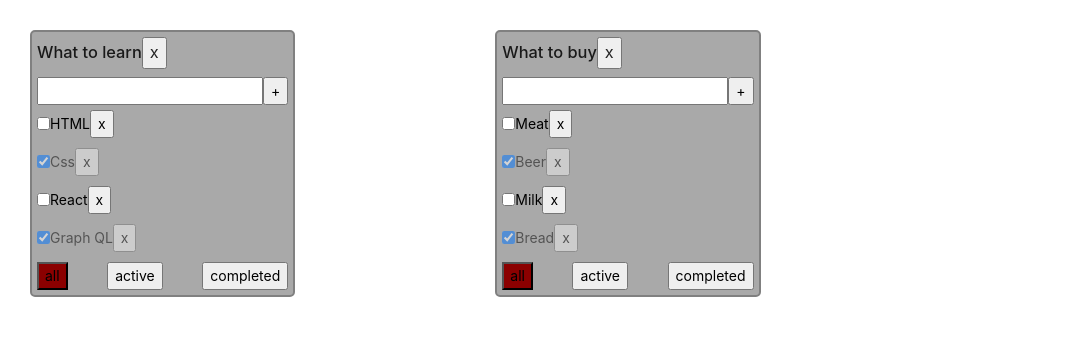
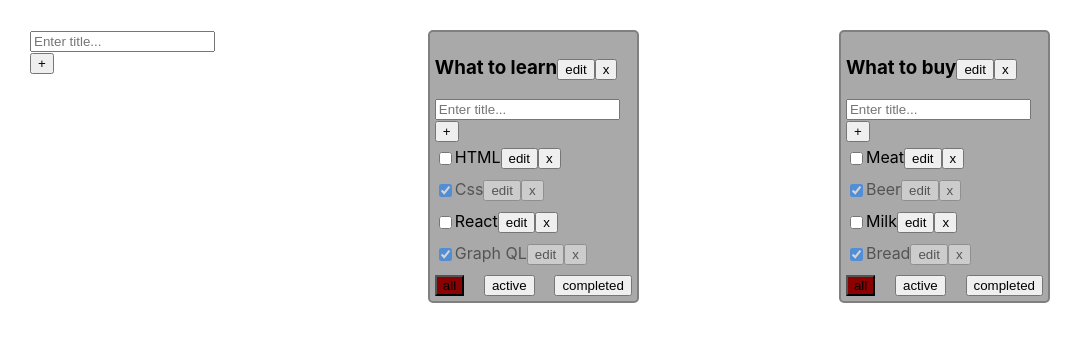
Before and after one commit to Toyfon/ToDoList, a React (Create React App) app: page / in a window 1280 px wide. Shown: the top 342 px of the page, without its empty margins (0-1083 px from the left). Built offline with nearby package versions, Linux system fonts and the light colour scheme.

Commit message:
add independent components AddItemForm.tsx and EditableSpan.tsx. Refactoring

```diff
--- a/package.json
+++ b/package.json
@@ -11,7 +11,6 @@
     "@types/react": "^17.0.0",
     "@types/react-dom": "^17.0.0",
     "@types/uuid": "^8.3.1",
-    "antd": "^4.16.13",
     "react": "^17.0.2",
     "react-dom": "^17.0.2",
     "react-scripts": "4.0.3",
--- /dev/null
+++ b/src/AddItemForm.tsx
@@ -0,0 +1,41 @@
+import React, {useState} from "react";
+import {Button} from './components/button'
+import {Input} from "./components/Input";
+
+
+type AddItemFormPropsType = {
+    callBack: (value:string) => void
+}
+
+export const AddItemForm = ({
+                                callBack,
+                                ...props
+                            }: AddItemFormPropsType) => {
+
+    const [newTaskTitle, setNewTaskTitle] = useState("")
+    const [error, setError] = useState<boolean>(false)
+
+
+    const errorMessage = error ? <div style={{color: "darkred", outline: "none"}}>Title is required!</div> : null
+
+    const addItem = (newTaskTitle:string) => {
+        if (newTaskTitle.trim()) {
+            callBack(newTaskTitle)
+            setNewTaskTitle("")
+        } else {
+            setError(true)
+        }
+    }
+
+    return (
+
+        <div>
+            <Input error={error} setError={setError}
+                   newTaskTitle={newTaskTitle}
+                   setNewTaskTitle={setNewTaskTitle}
+                   callback={addItem}/>
+            {errorMessage}
+            <Button name={'+'} callBack={()=>addItem(newTaskTitle)}/>
+        </div>
+    )
+}
--- a/src/App.tsx
+++ b/src/App.tsx
@@ -2,7 +2,7 @@ import React, {useState} from 'react';
 import './App.css';
 import {taskType, Todolist} from "./todolist";
 import {v1} from "uuid";
-import "antd/dist/antd.css";
+import {AddItemForm} from "./AddItemForm";
 
 
 export type FilterValuesType = "all" | "active" | "completed"
@@ -44,13 +44,11 @@ function App() {
         ]
     })
 
-
-    function removeTask (taskId: string, todolistId: string) {
+    function removeTask(taskId: string, todolistId: string) {
         tasks[todolistId] = tasks[todolistId].filter(t => t.id !== taskId)// делаем копию, фильтруем ее, перезаписываем в переменную и сетаем ее
         setTasks({...tasks})
         /*setTasks({...tasks, [todolistId]:tasks[todolistId].filter(t => t.id !== todolistId)})*/// можно записать так
     }
-
     function addTask(title: string, todolistId: string) {
         let newTask: taskType = {
             id: v1(),
@@ -62,10 +60,14 @@ function App() {
             [todolistId]: [newTask, ...tasks[todolistId]]
         })
     }
-
     const changeTaskStatus = (taskId: string, isDone: boolean, todolistId: string) => {
         setTasks({
             ...tasks, [todolistId]: tasks[todolistId].map(t => t.id === taskId ? {...t, isDone} : t)
+        })
+    }
+    const changeTaskTitle =(taskId: string, title: string, todolistId: string) => {
+        setTasks({
+            ...tasks, [todolistId]: tasks[todolistId].map(t => t.id === taskId ? {...t, title} : t)
         })
     }
 
@@ -73,10 +75,21 @@ function App() {
     const changeFilter = (filter: FilterValuesType, todolistId: string) => {
         setTodoLists(todoLists.map(tl => tl.id === todolistId ? {...tl, filter} : tl))
     }
-
+    const changeTodolistTitle = (title:string, todolistId: string) => {
+        setTodoLists(todoLists.map(tl => tl.id === todolistId ? {...tl, title} : tl))}
     const removeTodolist = (todolistId: string) => {
         setTodoLists(todoLists.filter(tl => tl.id !== todolistId))
         delete tasks[todolistId]
+    }
+    const addTodolist = (title: string) => {
+        const todoListId = v1()
+        const newTodolist: TodolistType = {
+            id: todoListId,
+            title,
+            filter: "all"
+        }
+        setTodoLists([...todoLists, newTodolist])
+        setTasks({...tasks, [todoListId]: []})
     }
 
 
@@ -89,7 +102,8 @@ function App() {
         if (tl.filter === "completed") {
             taskForRender = tasks[tl.id].filter(t => t.isDone);
         }
-                return (<Todolist
+        return (<div>
+                <Todolist
                     key={tl.id}
                     id={tl.id}
                     title={tl.title}
@@ -100,11 +114,16 @@ function App() {
                     addTask={addTask}
                     changeTaskStatus={changeTaskStatus}
                     removeTodolist={removeTodolist}
+                    changeTaskTitle={changeTaskTitle}
+                    changeTodolistTitle={changeTodolistTitle}
                 />
+            </div>
         )
     })
+
     return (
         <div className="App">
+            <AddItemForm callBack={addTodolist}/>
             {todolistComponents}
         </div>
     );
--- /dev/null
+++ b/src/components/EditableSpan.tsx
@@ -0,0 +1,38 @@
+import React, {ChangeEvent, useState} from "react";
+
+
+type EditableSpanPropsType = {
+    title: string
+    callBack: (title:string) => void
+}
+
+export const EditableSpan = (props: EditableSpanPropsType) => {
+    const [editMode, setEditMode] = useState(false)
+    const [title, setTitle] = useState("")
+
+    const onEditMode = () => {
+        setEditMode(true)
+        if (props.title) {
+            setTitle(props.title)
+        }
+    }
+    const offEditMode = () => {
+        setEditMode(false)
+        props.callBack(title)
+    }
+    const onChangeTitleHandler = (e: ChangeEvent<HTMLInputElement>) => {
+        setTitle(e.currentTarget.value)
+    }
+
+
+    return (
+        editMode
+            ? <input value={title}
+                     onBlur={offEditMode}
+                     autoFocus={true}
+                     onChange={onChangeTitleHandler}/>
+            : <span onDoubleClick={onEditMode}>{props.title}
+                <button onClick={onEditMode}>edit</button>
+        </span>
+    )
+}
--- a/src/components/Input.tsx
+++ b/src/components/Input.tsx
@@ -4,7 +4,7 @@ import React, {ChangeEvent, KeyboardEvent} from "react";
 type InputType = {
     error?: boolean
     newTaskTitle: string
-    callback: () => void
+    callback: (value:string) => void
     setNewTaskTitle: (title: string) => void
     setError: (value: boolean) => void
 }
@@ -20,7 +20,7 @@ export const Input = ({error, newTaskTitle, setNewTaskTitle, setError, callback}
     const onKeyPressHandler = (e: KeyboardEvent<HTMLInputElement>) => {
         setError(false)
         if (e.key === "Enter" && newTaskTitle.trim()) { //проверка на пробелы и enter
-            callback()
+            callback(newTaskTitle)
             setNewTaskTitle("")
         } else {
             setError(true)
@@ -30,6 +30,7 @@ export const Input = ({error, newTaskTitle, setNewTaskTitle, setError, callback}
     return <>
         <input className={error ? "error" : ""}
                value={newTaskTitle}
+               placeholder= 'Enter title... '
                onChange={onChangeTitleHandler}
             //событие, происходящее при нажатии кнопки enter (добавляем новую таску)
                onKeyPress={onKeyPressHandler}/>
--- a/src/todolist.tsx
+++ b/src/todolist.tsx
@@ -1,7 +1,8 @@
-import React, {ChangeEvent, KeyboardEvent, useState} from "react";
+import React, {ChangeEvent} from "react";
 import {FilterValuesType} from "./App";
 import {Button} from './components/button'
-import {Input} from "./components/Input";
+import {AddItemForm} from "./AddItemForm";
+import {EditableSpan} from "./components/EditableSpan";
 
 
 export type taskType = {
@@ -20,66 +21,54 @@ type toDoListPropsType = {
     addTask: (title: string, todolistId: string) => void
     changeTaskStatus: (taskId: string, isDone: boolean, todolistId: string) => void
     removeTodolist: (todolistId: string) => void
+    changeTaskTitle: (taskId: string, title: string, todolistId: string) => void
+    changeTodolistTitle: (title: string, todolistId: string) => void
 }
 
-export const Todolist = ({id,filter,
-                             title,tasks,
+export const Todolist = ({
+                             id, filter,
+                             title, tasks,
                              removeTask,
                              changeFilter,
                              addTask,
                              changeTaskStatus,
-                             removeTodolist}: toDoListPropsType) => {
+                             removeTodolist,
+                             changeTaskTitle,
+                             changeTodolistTitle}: toDoListPropsType) => {
 
-
-    const [newTaskTitle, setNewTaskTitle] = useState("")
-    const [error, setError] = useState<boolean>(false)
 
     let TaskElement = tasks.map(t => {
         const changeTaskStatusHandler = (e: ChangeEvent<HTMLInputElement>) => {
             changeTaskStatus(t.id, e.currentTarget.checked, id)
         }
+        const changeTaskTitleHandler = (title: string) => {
+            changeTaskTitle(t.id, title, id)
+        }
         return <li key={t.id} className={t.isDone ? "isDone" : ""}>
             <input type="checkbox"
                    defaultChecked={t.isDone}
                    onChange={changeTaskStatusHandler}/>
-            <span>{t.title}</span>
-            <Button  name={'x'} callBack={() => onRemoveHandler(t.id)}/>
+            <EditableSpan title={t.title} callBack={changeTaskTitleHandler}/>
+            <Button name={'x'} callBack={() => onRemoveHandler(t.id)}/>
         </li>
     })
 
 
-    const onRemoveHandler = (taskId: string) => {
-        removeTask(taskId, id)
-    }
+    const onRemoveHandler = (taskId: string) => removeTask(taskId, id)
+    const changeButtonFilter = (filter: FilterValuesType) => changeFilter(filter, id)
+    const removeTodolistHandler = (todolistId: string) => removeTodolist(todolistId)
+    const callBackHandlerForAddTask = (newTaskTitle: string) => addTask(newTaskTitle, id)
+    const changeTodolistTitleHandler = (title: string) => changeTodolistTitle(title,id)
 
-    const changeButtonFilter = (filter: FilterValuesType) => {
-        changeFilter(filter, id)
-    }
-    const errorMessage = error ? <div style={{color: "darkred", outline: "none"}}>Title is required!</div> : null
 
-    const removeTodolistHandler = (todolistId: string) => {
-        removeTodolist(todolistId)
-    }
-    const callBackHandlerForAddTask = () => {
-        if (newTaskTitle.trim()) {
-            addTask(newTaskTitle, id)
-            setNewTaskTitle("")
-        }
-    }
 
     return (
         <div className="todolist">
-            <h3>{title}
+            <h3>
+                <EditableSpan title={title} callBack={changeTodolistTitleHandler}/>
                 <Button callBack={() => removeTodolistHandler(id)} name={'x'}/>
             </h3>
-            <div>
-                <Input error={error} setError={setError}
-                       newTaskTitle={newTaskTitle}
-                       setNewTaskTitle={setNewTaskTitle}
-                       callback={callBackHandlerForAddTask}/>
-                {errorMessage}
-                <Button  name={'+'} callBack={callBackHandlerForAddTask}/>
-            </div>
+            <AddItemForm callBack={callBackHandlerForAddTask}/>
             <ul className="list">
                 {TaskElement}
             </ul>
```
Lines whose indentation alone changed are shown as unchanged.
